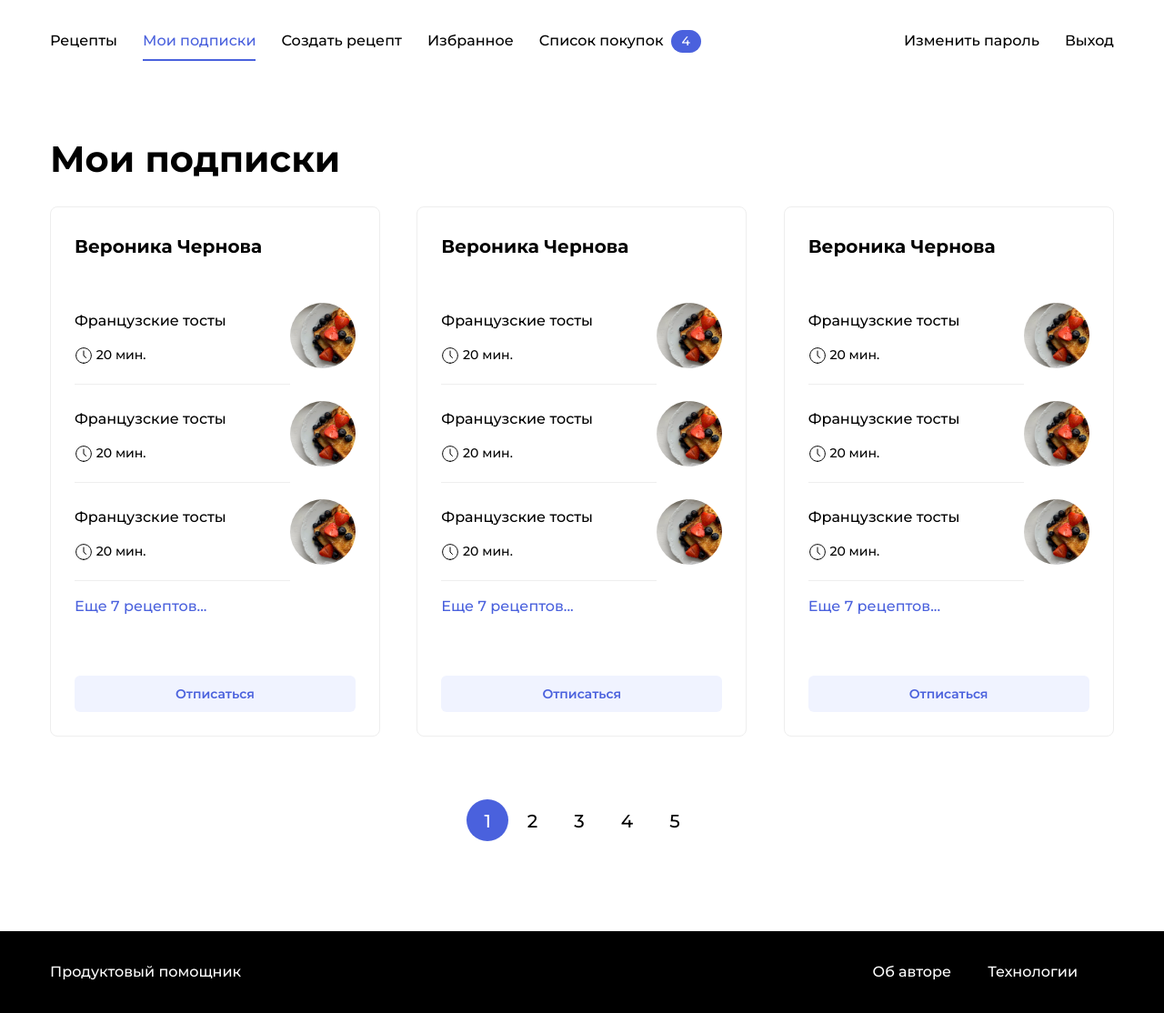
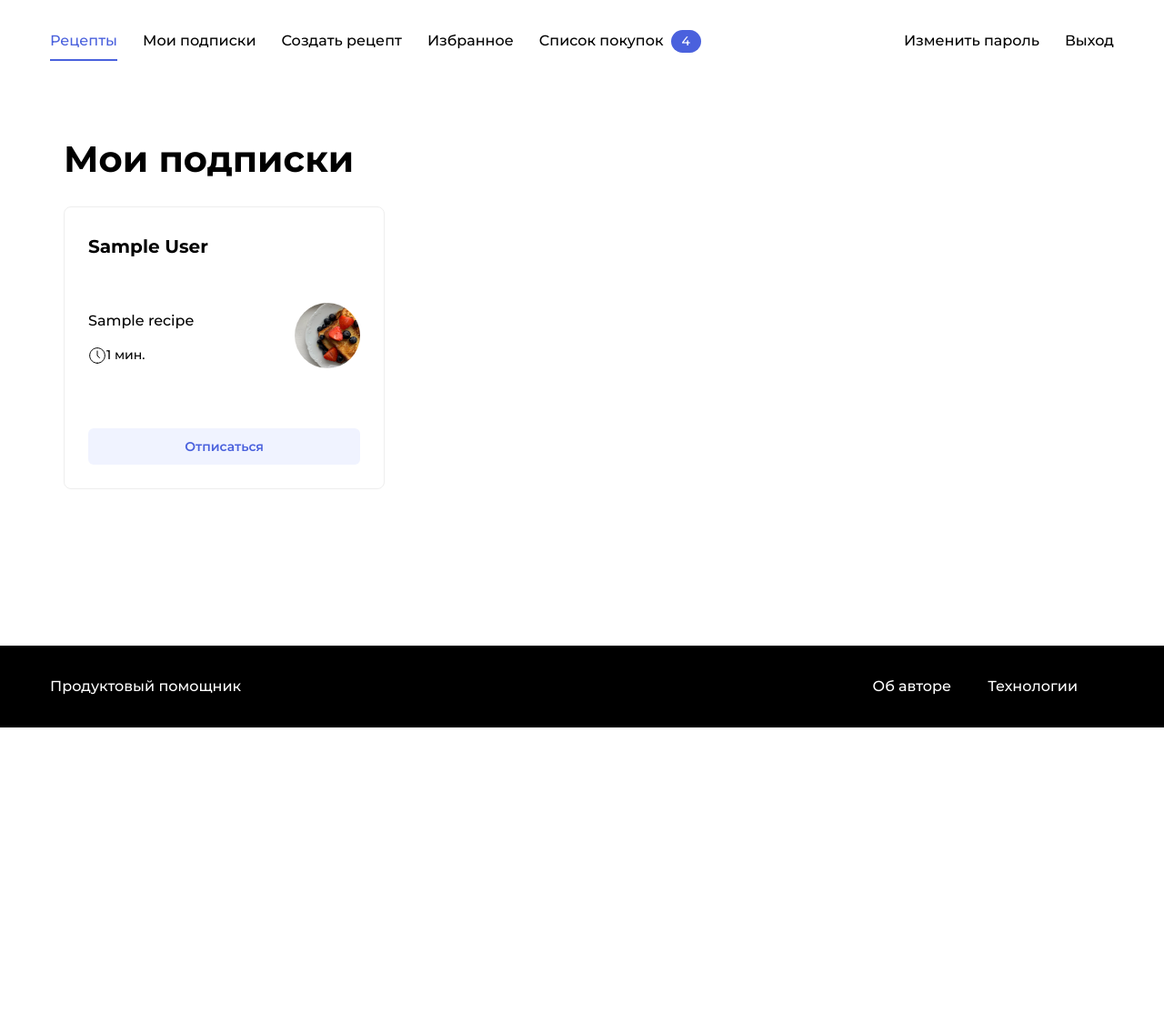
Before and after one commit to mechnotech/foodgram-project, a Django app: page /follow/ in a window 1280 px wide. Shown: the whole page at 91% size. After the commit the page ends 800 px from the top, so only its background shows below. Run offline with Django 3.2, Linux system fonts and the light colour scheme; a user stored in the database is signed in; tables that the repository leaves empty hold one stand-in row (values such as "Sample post").

Commit message:
follow page most completed

```diff
--- a/recipes/urls.py
+++ b/recipes/urls.py
@@ -6,7 +6,7 @@ urlpatterns = [
     path('', views.index, name='index'),
     path('profiles/<username>/', views.profile, name='profile'),
     path('recipes/<int:recipe_id>', views.recipe, name='recipe'),
-    path('follow/', views.follow_index, name='follow_index'),
+    path('follow/', views.my_follow, name='my_follow'),
     path('recipes/<int:recipe_id>/follow/',
          views.follow,
          name='follow'),
--- a/recipes/views.py
+++ b/recipes/views.py
@@ -37,12 +37,20 @@ def recipe(request, recipe_id):
 
 
 @login_required
-def follow_index(request):
-    authors = Follow.objects.values_list(
-        'author', flat=True).filter(user=request.user).all()
-    post_list = Recipe.objects.filter(author__in=authors)
-    page, paginator = get_paginated_view(request, post_list)
-    return render(request, 'myFollow.html',
+def my_follow(request):
+    rp_per_card = 4
+    authors = Follow.objects.filter(user=request.user).all()
+    card_list = []
+    for author in authors:
+        last_four_recipes = author.author.recipes.all()[:rp_per_card]
+        recipe_count = author.author.recipes.count() - rp_per_card
+        card_list.append(
+            {"author": author,
+             "recipes_list": last_four_recipes,
+             "count": recipe_count if recipe_count > 0 else 0}
+        )
+    page, paginator = get_paginated_view(request, card_list)
+    return render(request, 'myF.html',
                   {'page': page, 'paginator': paginator})
 
 
--- /dev/null
+++ b/templates/myF.html
@@ -0,0 +1,29 @@
+{% extends "base.html" %}
+{% block title %}
+    Рецепты
+{% endblock %}
+{% block content %}
+    {%  load static %}
+    <title>Мои подписки</title>
+    <link rel="stylesheet" href="{% static "pages/myFollow.css" %}">
+    <main class="main container">
+    <div class="main__header">
+        <h1 class="main__title">Мои подписки</h1>
+    </div>
+
+        <!-- конец заголовка -->
+        <div class="card-list">
+
+            {% for card in page %}
+
+                {% include "recipe_author_card.html" with card=card %}
+            {% endfor %}
+
+        </div>
+        <!-- Пагинатор -->
+        {% if page.has_other_pages %}
+            {% include "paginator.html" with items=page paginator=paginator%}
+        {% endif %}
+    </main>
+
+{% endblock %}
--- a/templates/nav.html
+++ b/templates/nav.html
@@ -4,7 +4,7 @@
               <ul class="nav__items list">
                   {% if user.is_authenticated %}
                       <li class="nav__item nav__item_active"><a href="#" class="nav__link link">Рецепты</a></li>
-                      <li class="nav__item"><a href="#" class="nav__link link">Мои подписки</a></li>
+                      <li class="nav__item"><a href="{% url 'my_follow' %}" class="nav__link link">Мои подписки</a></li>
                       <li class="nav__item"><a href="#" class="nav__link link">Создать рецепт</a></li>
                       <li class="nav__item"><a href="#" class="nav__link link">Избранное</a></li>
                       <li class="nav__item"><a href="#" class="nav__link link">Список покупок</a> <span class="badge badge_style_blue nav__badge" id="counter">4</span></li>
--- /dev/null
+++ b/templates/recipe_author_card.html
@@ -0,0 +1,29 @@
+{% load static %}
+
+<div class="card-user" data-author="{{ card.author.author.pk }}">
+        <div class="card-user__header">
+            <h2 class="card-user__title">{{ card.author.author.get_full_name }}</h2>
+        </div>
+        <div class="card-user__body">
+            <ul class="card-user__items">
+                {% for recipe in card.recipes_list %}
+                <li class="card-user__item">
+                    <div class="recipe">
+                        <img src="{% static "images/testCardImg.png" %}" alt="какой-то-текст" class="recipe__image">
+                        <h3 class="recipe__title">{{ recipe.title }}</h3>
+                        <p class="recipe__text"><span class="icon-time"></span>{{ recipe.prepare_time }} мин.</p>
+                    </div>
+                </li>
+                {% endfor %}
+                {% if card.count %}
+                <li class="card-user__item">
+                    <a href="{%  url "profile" username=card.author.author %}" class="card-user__link link">Еще
+                        {{  card.count }} рецептов...</a>
+                </li>
+                {% endif %}
+            </ul>
+        </div>
+        <div class="card-user__footer">
+            <button class="button button_style_light-blue button_size_auto" name="subscribe">Отписаться</button>
+        </div>
+</div>
--- a/templates/recipe_page.html
+++ b/templates/recipe_page.html
@@ -25,15 +25,15 @@
                 <div class="single-card__items single-card__items_column">
                     <p class="single-card__text"><span class="icon-time"></span> 20 мин.</p>
                     <ul class="single-card__items">
-                        <li class="single-card__item"><p class="single-card__text"><span class="icon-user"></span>{{ recipe.author }}</p></li>
-                        <li class="single-card__item">  <a style="margin-left: 2.5em" href="#" class="single-card__text">Редактировать рецепт</a></li>
+                        <li class="single-card__item"><a class="single-card__text" href="{%  url "profile" username=recipe.author.username %}"><span class="icon-user"></span>{{ recipe.author.get_full_name }}</a></li>
+                        <li class="single-card__item"><a style="margin-left: 2.5em" href="#" class="single-card__text">Редактировать рецепт</a></li>
                     </ul>
                 </div>
                 <ul class="single-card__items">
                     <li class="single-card__item"><button class="button button_style_blue" name="purchases" data-out><span class="icon-plus"></span> Добавить в покупки</button></li>
                     <li class="single-card__item">
                     <form>
-                    {% if user.is_authenticated %}
+                    {% if user.is_authenticated and user != recipe.author %}
                         {% if following %}
                             <button class="button button_style_light-blue button_size_subscribe" name="unsubscribe" formaction="{% url 'unfollow' recipe.pk %}" data-out>Отписаться</button>
                         {% else %}
```
